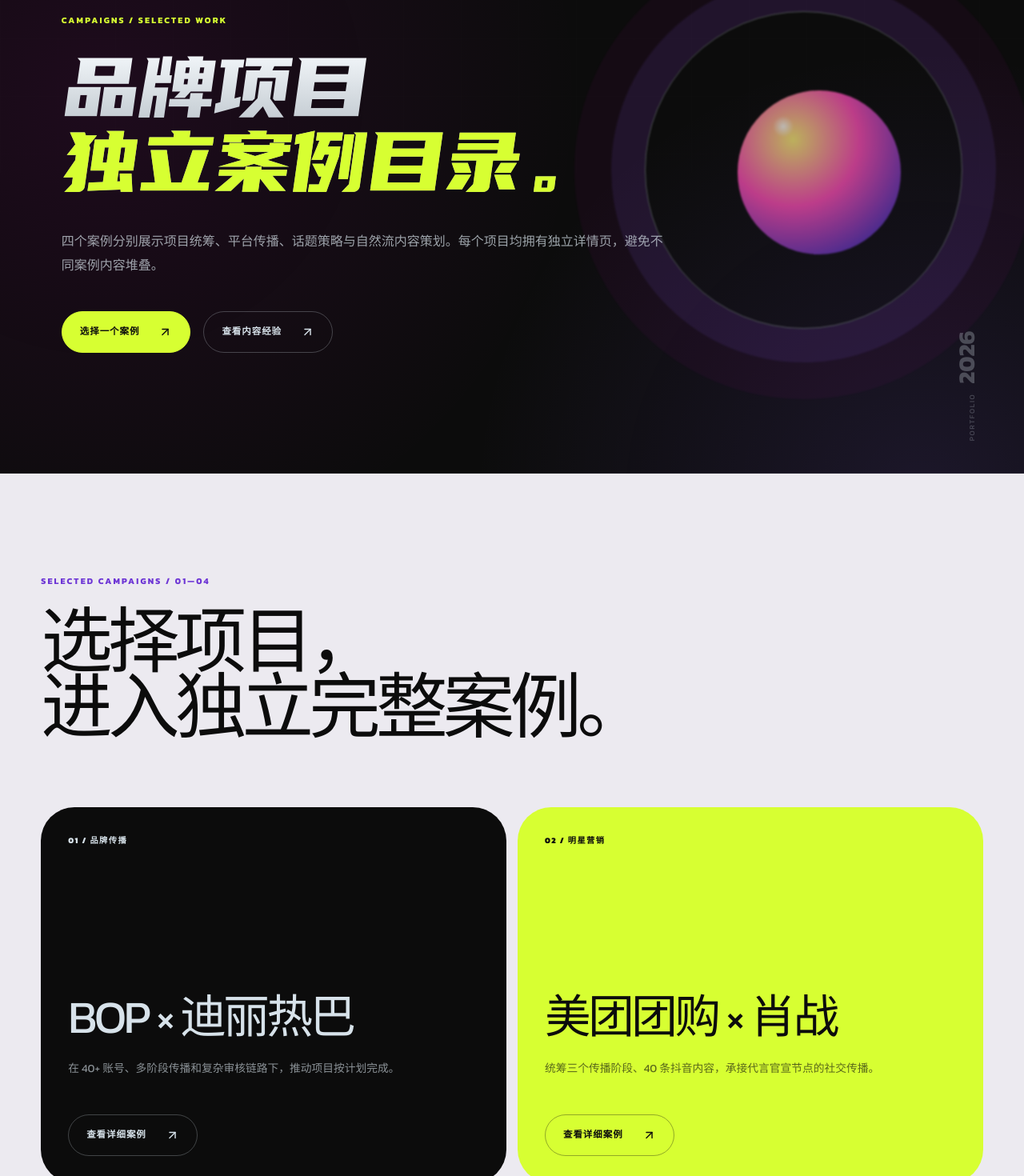
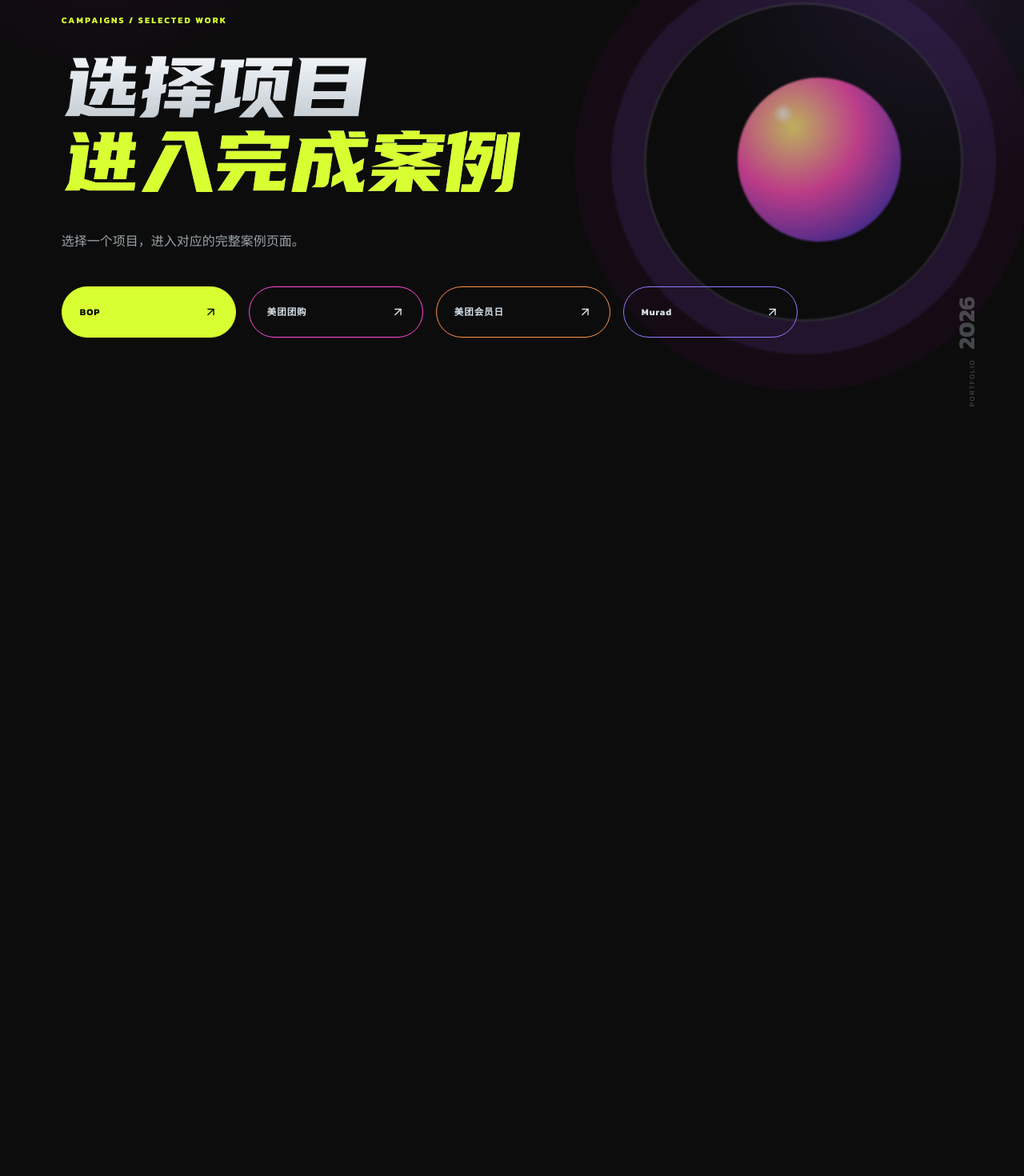
Before and after one commit to liaoq024-code/3D-website, a Next.js app: page /campaigns in a window 1280 px wide. Shown: the part 260-1730 px from the top of the page at 80% size. After the commit the page ends 808 px from the top, so only its background shows below. Built offline with nearby package versions, Linux system fonts and the light colour scheme.

Commit message:
Simplify portfolio project selection

```diff
--- a/app/campaigns/page.tsx
+++ b/app/campaigns/page.tsx
@@ -1,53 +1,37 @@
 import {
-  InnerFooter,
   InnerHero,
   InnerNav,
   PageLink,
 } from "../components/InnerPageShell";
-import { campaignCases } from "./campaignData";
+
+const projectLinks = [
+  { label: "BOP", href: "/campaigns/bop" },
+  { label: "美团团购", href: "/campaigns/meituan-xiaozhan" },
+  { label: "美团会员日", href: "/campaigns/meituan-membership" },
+  { label: "Murad", href: "/campaigns/murad" },
+] as const;
 
 export default function CampaignsPage() {
   return (
-    <main className="inner-page campaigns-page">
+    <main className="inner-page campaigns-page campaigns-selection-page">
       <InnerNav />
       <InnerHero
         eyebrow="CAMPAIGNS / SELECTED WORK"
-        title={<>品牌项目<br /><em>独立案例目录。</em></>}
-        intro="四个案例分别展示项目统筹、平台传播、话题策略与自然流内容策划。每个项目均拥有独立详情页，避免不同案例内容堆叠。"
+        title={<>选择项目<br /><em>进入完成案例</em></>}
+        intro="选择一个项目，进入对应的完整案例页面。"
       >
-        <div className="inner-hero-actions">
-          <PageLink href="#campaign-directory" tone="acid">选择一个案例</PageLink>
-          <PageLink href="/content-social">查看内容经验</PageLink>
+        <div className="inner-hero-actions campaign-project-actions">
+          {projectLinks.map((project, index) => (
+            <PageLink
+              key={project.href}
+              href={project.href}
+              tone={index === 0 ? "acid" : "light"}
+            >
+              {project.label}
+            </PageLink>
+          ))}
         </div>
       </InnerHero>
-
-      <section className="campaign-directory" id="campaign-directory">
-        <header>
-          <span className="inner-section-label">SELECTED CAMPAIGNS / 01—04</span>
-          <h2>选择项目，<br />进入独立完整案例。</h2>
-        </header>
-        <div className="campaign-directory-grid">
-          {campaignCases.map((campaign) => (
-            <article key={campaign.slug}>
-              <span>{campaign.number} / {campaign.tags[0]}</span>
-              <div>
-                <h3>{campaign.shortTitle}</h3>
-                <p>{campaign.summary}</p>
-              </div>
-              <PageLink href={`/campaigns/${campaign.slug}`} tone="light">
-                查看详细案例
-              </PageLink>
-            </article>
-          ))}
-        </div>
-      </section>
-
-      <section className="inner-next-section">
-        <span>NEXT / CONTENT &amp; SOCIAL</span>
-        <h2>项目之外，<br />我也长期在内容一线。</h2>
-        <PageLink href="/content-social" tone="acid">查看内容与社交媒体经历</PageLink>
-      </section>
-      <InnerFooter />
     </main>
   );
 }
--- a/app/globals.css
+++ b/app/globals.css
@@ -2091,6 +2091,34 @@
 .page-link.acid:hover { background: #fff; border-color: #fff; }
 .page-link svg { width: 17px; }
 
+.campaigns-selection-page .inner-hero {
+  min-height: calc(100vh - 84px);
+  border-bottom: 0;
+}
+
+.campaign-project-actions {
+  display: grid;
+  grid-template-columns: repeat(4, minmax(150px, 1fr));
+  width: min(920px, 100%);
+}
+
+.campaign-project-actions .page-link {
+  min-height: 64px;
+  justify-content: space-between;
+}
+
+.campaign-project-actions .page-link:nth-child(2) { border-color: #ff4bd8; }
+.campaign-project-actions .page-link:nth-child(3) { border-color: #ff914d; }
+.campaign-project-actions .page-link:nth-child(4) { border-color: #8f7cff; }
+
+@media (max-width: 820px) {
+  .campaign-project-actions { grid-template-columns: repeat(2, minmax(0, 1fr)); }
+}
+
+@media (max-width: 520px) {
+  .campaign-project-actions { grid-template-columns: 1fr; }
+}
+
 .inner-hero-orb {
   position: absolute;
   z-index: 1;
--- a/app/page.tsx
+++ b/app/page.tsx
@@ -628,9 +628,6 @@
             我是廖沁，一名从平台内容运营成长起来的品牌内容与社交传播从业者。我在高频内容实践中建立了对平台趋势、用户情绪、账号调性和自然流传播的判断，并进一步积累了传播话题、内容方向、账号匹配、多阶段项目统筹与团队流程建设经验。
           </AnimatedText>
           <div className="about-actions">
-            <a className="download-button" href="/about">
-              完整经历 <ArrowUpRight aria-hidden="true" />
-            </a>
             <a className="download-button" href="/廖沁-品牌内容营销与内容策略-CV.pdf" download>
               下载简历 <Download aria-hidden="true" />
             </a>
```
Also changed, not shown: 1 other file (tests, documents, lock files or other folders).
